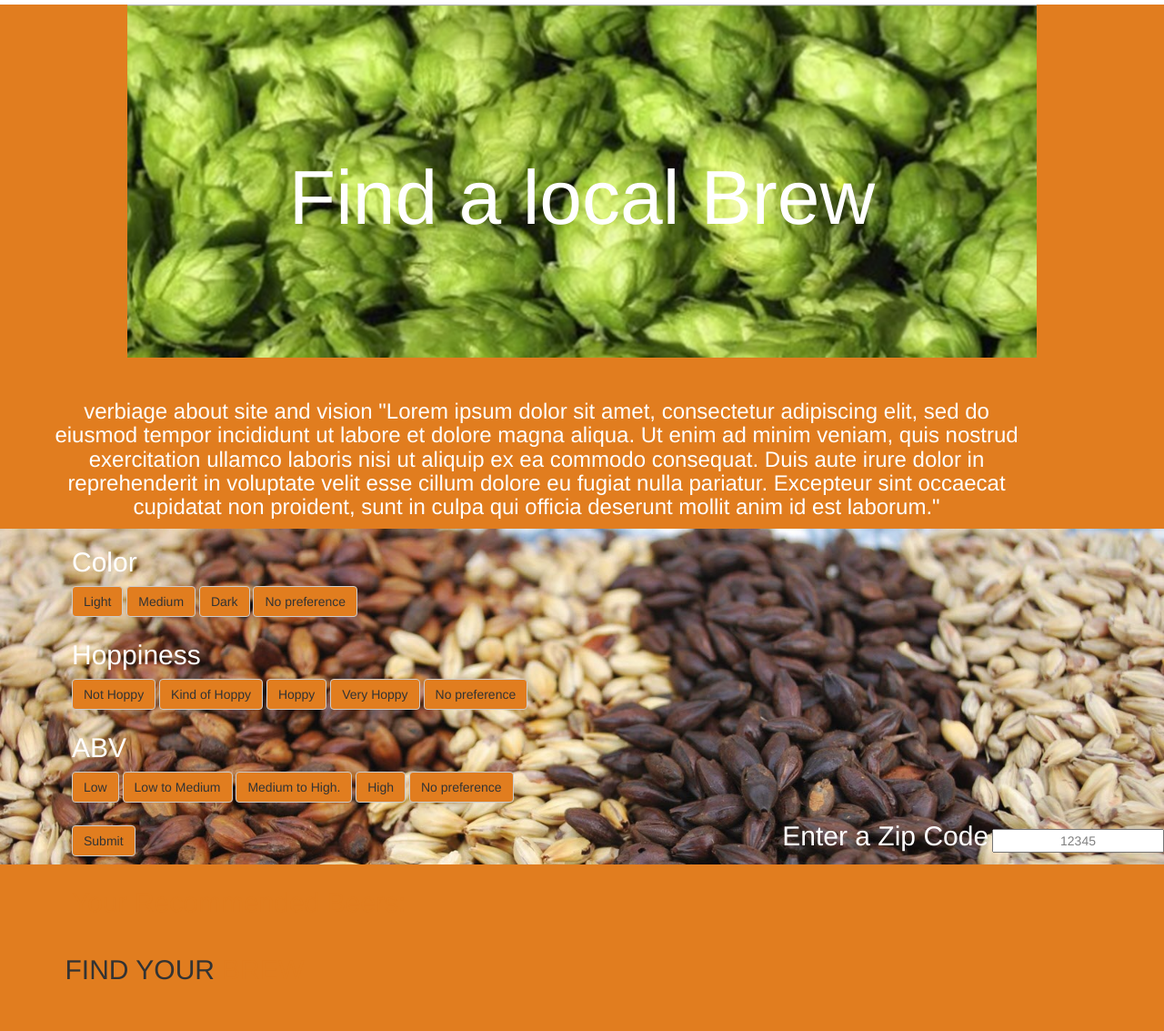
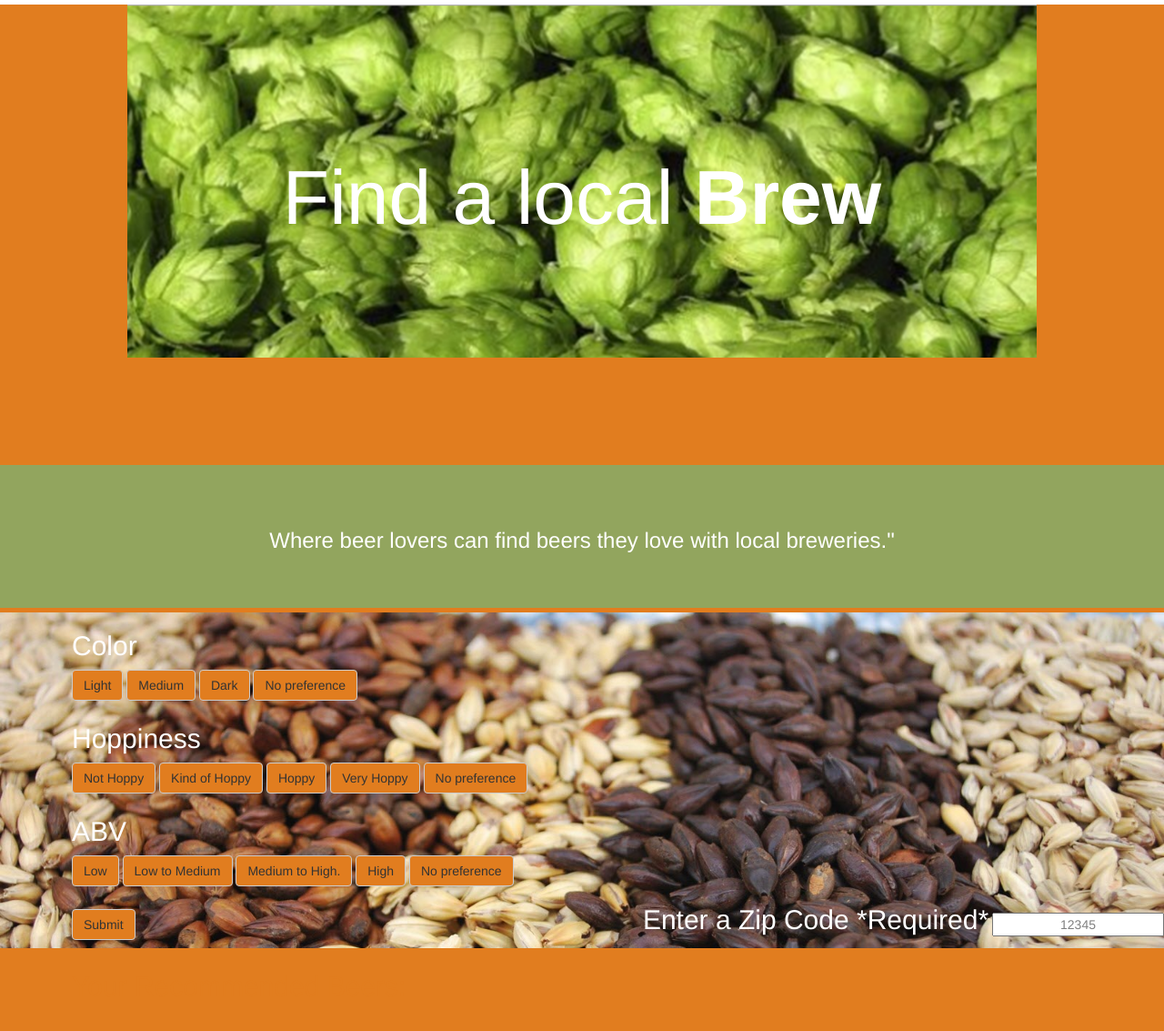
Before and after one commit to sssharkie1/gallant-grapes, a PHP site: page / in a window 1280 px wide. Shown: the part 81-1214 px from the top of the page at 91% size. Run offline with PHP 8.4, Linux system fonts and the light colour scheme.

Commit message:
more HTML and CSS changes

```diff
--- a/assets/css/style.css
+++ b/assets/css/style.css
@@ -22,9 +22,9 @@
 
 #mission {
   color: #fff;
-  max-width: 1080px;
-  margin-left: 50px;
-  background: #e17d1f;
+  background: #92a55e;
+  padding: 50px;
+
 }
 #navLinks {
   float: right;
--- a/index.html
+++ b/index.html
@@ -33,51 +33,58 @@
 
         <div class="container" id="hopsSection" style="background-image: url(assets/img/hops-background.png);width: 1000px" align="center">
 
-            <h1 class="text_h center header cd-headline letters type">
+        <h1 class="text_h center header cd-headline letters type">
 
-                <span>Find a local Brew</span>
-            </h1>
+            <span>Find a local </span>
+            <span class="cd-words-wrapper waiting">
+                <b class="is-visible">Brew</b>
+                <b>Brewery</b>
+                <b>Bar</b>
+
+            </span>
+
+        </h1>
         </div>
     </div>
 
     <div id="mission" align="text-center">
-        <h3 class="text-center">verbiage about site and vision "Lorem ipsum dolor sit amet, consectetur adipiscing elit, sed do eiusmod tempor incididunt ut labore et dolore magna aliqua. Ut enim ad minim veniam, quis nostrud exercitation ullamco laboris nisi ut aliquip ex ea commodo consequat. Duis aute irure dolor in reprehenderit in voluptate velit esse cillum dolore eu fugiat nulla pariatur. Excepteur sint occaecat cupidatat non proident, sunt in culpa qui officia deserunt mollit anim id est laborum."</h3>
+        <h3 class="text-center">Where beer lovers can find beers they love with local breweries."</h3>
     </div>
 
     <div id="selectBeers" style="background-image: url(assets/img/grains6.jpg)">
         <div class="container">
             <h2 id= "grainSectionFonts">Color</h2>
-            <button type="button" class="btn btn-default btn-med" id="colorButton1" class="selectionButtons">Light</button> <!-- SRM 0-13 -->
-            <button type="button" class="btn btn-default btn-med" id="colorButton2" class="selectionButtons">Medium</button> <!-- SRM 13-26 -->
-            <button type="button" class="btn btn-default btn-med" id="colorButton3" class="selectionButtons">Dark</button> <!-- SRM >=26 -->
-            <button type="button" class="btn btn-default btn-med" id="colorButton4" class="selectionButtons">No preference</button>
+            <button type="button" class="btn btn-default btn-med colorButton" id="colorButton1" class="selectionButtons">Light</button> <!-- SRM 0-13 -->
+            <button type="button" class="btn btn-default btn-med colorButton" id="colorButton2" class="selectionButtons">Medium</button> <!-- SRM 13-26 -->
+            <button type="button" class="btn btn-default btn-med colorButton" id="colorButton3" class="selectionButtons">Dark</button> <!-- SRM >=26 -->
+            <button type="button" class="btn btn-default btn-med colorButton" id="colorButton4" class="selectionButtons">No preference</button>
 
         </div> <!-- color -->
 
         <div class="container">
             <h2 id="grainSectionFonts">Hoppiness</h2>
-            <button type="button" class="btn btn-default btn-med" id="hoppinessButton1" class="selectionButtons">Not Hoppy</button> <!-- IBU 0-15 -->
-            <button type="button" class="btn btn-default btn-med" id="hoppinessButton2" class="selectionButtons">Kind of Hoppy</button> <!-- IBU 16-30 -->
-            <button type="button" class="btn btn-default btn-med" id="hoppinessButton3" class="selectionButtons">Hoppy</button> <!-- IBU 31-45 -->
-            <button type="button" class="btn btn-default btn-med" id="hoppinessButton4" class="selectionButtons">Very Hoppy</button> <!-- IBU <=46 -->
-            <button type="button" class="btn btn-default btn-med" id="hoppinessButton5" class="selectionButtons">No preference</button>
+            <button type="button" class="btn btn-default btn-med hoppinessButton" id="hoppinessButton1" class="selectionButtons">Not Hoppy</button> <!-- IBU 0-15 -->
+            <button type="button" class="btn btn-default btn-med hoppinessButton" id="hoppinessButton2" class="selectionButtons">Kind of Hoppy</button> <!-- IBU 16-30 -->
+            <button type="button" class="btn btn-default btn-med hoppinessButton" id="hoppinessButton3" class="selectionButtons">Hoppy</button> <!-- IBU 31-45 -->
+            <button type="button" class="btn btn-default btn-med hoppinessButton" id="hoppinessButton4" class="selectionButtons">Very Hoppy</button> <!-- IBU <=46 -->
+            <button type="button" class="btn btn-default btn-med hoppinessButton" id="hoppinessButton5" class="selectionButtons">No preference</button>
 
         </div> <!-- hoppiness -->
 
         <div class="container">
             <h2 id="grainSectionFonts">ABV</h2>
-            <button type="button" class="btn btn-default btn-med" id= "ABV1" class="selectionButtons">Low</button> <!-- ABV 0-5% -->
-            <button type="button" class="btn btn-default btn-med" id= "ABV2" class="selectionButtons">Low to Medium</button> <!-- ABV 5.1-7.4% -->
-            <button type="button" class="btn btn-default btn-med" id= "ABV3" class="selectionButtons">Medium to High.</button> <!-- ABV 7.5-10% -->
-            <button type="button" class="btn btn-default btn-med" id= "ABV4" class="selectionButtons">High</button> <!-- ABV 10.1-100% -->
-            <button type="button" class="btn btn-default btn-med" id= "ABV5" class="selectionButtons">No preference</button>
+            <button type="button" class="btn btn-default btn-med ABVButton" id= "ABV1" class="selectionButtons">Low</button> <!-- ABV 0-5% -->
+            <button type="button" class="btn btn-default btn-med ABVButton" id= "ABV2" class="selectionButtons">Low to Medium</button> <!-- ABV 5.1-7.4% -->
+            <button type="button" class="btn btn-default btn-med ABVButton" id= "ABV3" class="selectionButtons">Medium to High.</button> <!-- ABV 7.5-10% -->
+            <button type="button" class="btn btn-default btn-med ABVButton" id= "ABV4" class="selectionButtons">High</button> <!-- ABV 10.1-100% -->
+            <button type="button" class="btn btn-default btn-med ABVButton" id= "ABV5" class="selectionButtons">No preference</button>
 
         </div> <!-- abv -->
 
         <div class="zipCodeForm">
             <form id="zipCode-form">
                 <label for="zipCode-input">
-                  <h2 id="grainSectionFonts">Enter a Zip Code</h2>
+                  <h2 id="grainSectionFonts">Enter a Zip Code *Required*</h2>
                 </label>
                 <input type="text" id="zipCode-input" value="12345"><br>
             </form>
@@ -95,7 +102,7 @@
         <div class="container">
             <h2 class="header text_b">Your Recommended Beers:</h2>
 
-            <div class="row" id="beersAppearHere"></div>
+            <div class="row" id="beerResults"></div>
         </div>
     </div>
 
```
